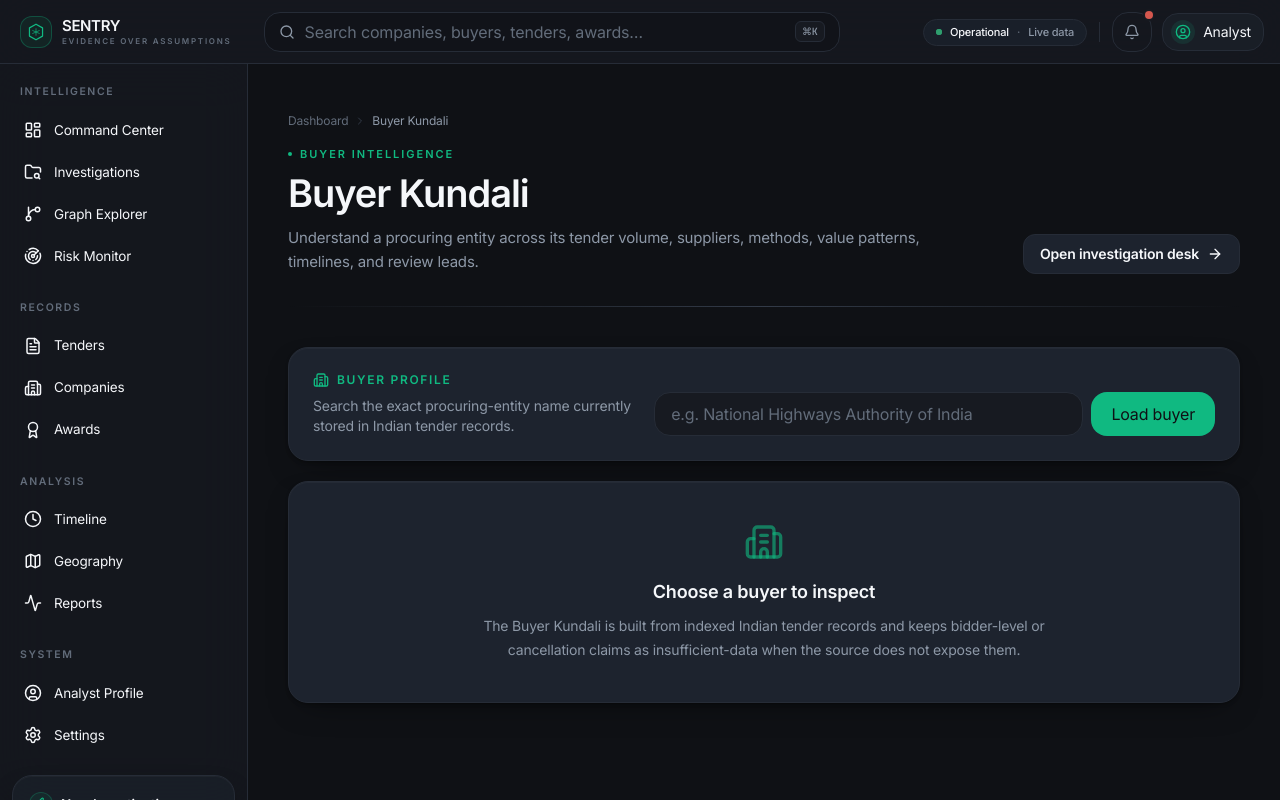
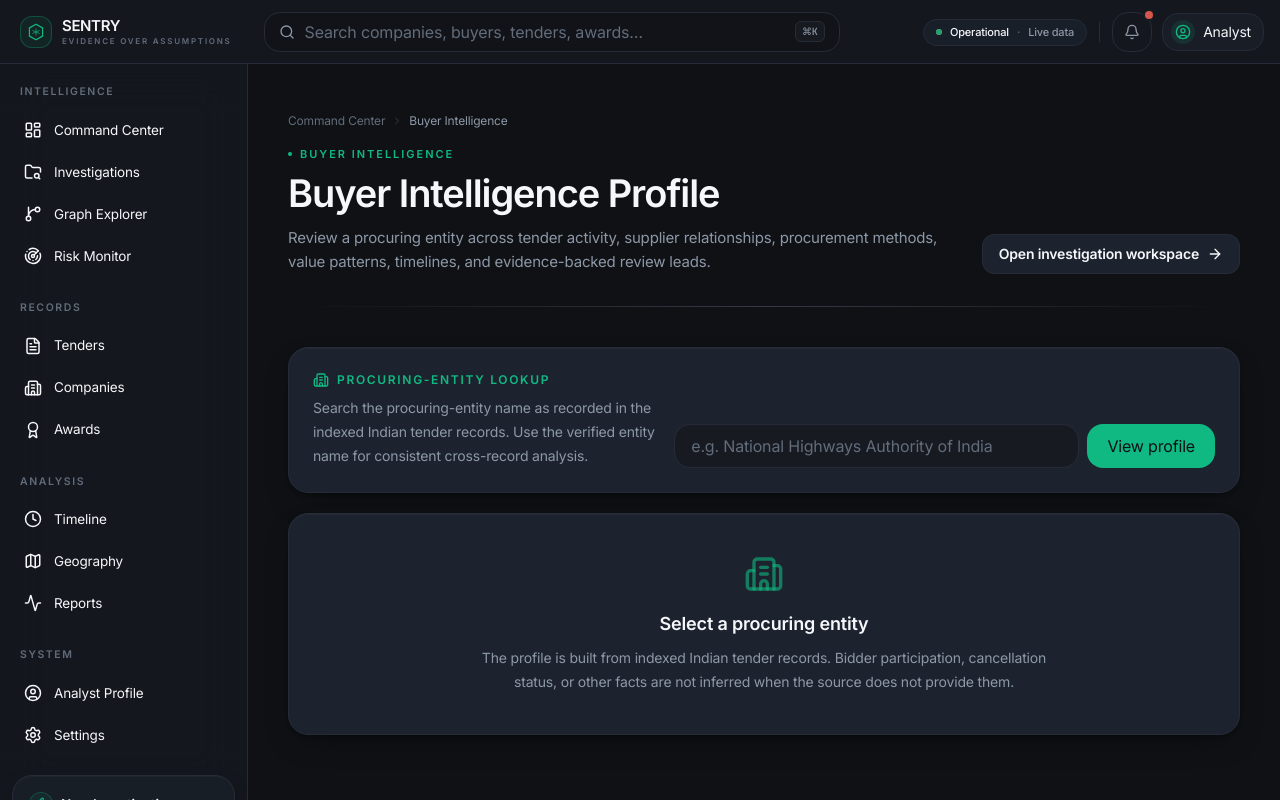
Before and after one commit to prince-sankhla/sentry, a Next.js app in the folder frontend/: page /buyers in a window 1280 px wide. Built offline with nearby package versions, Linux system fonts and the light colour scheme; no server answers.

Commit message:
refine buyer intelligence terminology and actions

```diff
--- a/frontend/src/app/buyers/page.tsx
+++ b/frontend/src/app/buyers/page.tsx
@@ -19,18 +19,18 @@ export default async function BuyersPage({ searchParams }: Props) {
     <PageShell>
       <PageHeader
         eyebrow="Buyer Intelligence"
-        title="Buyer Kundali"
-        subtitle="Understand a procuring entity across its tender volume, suppliers, methods, value patterns, timelines, and review leads."
+        title="Buyer Intelligence Profile"
+        subtitle="Review a procuring entity across tender activity, supplier relationships, procurement methods, value patterns, timelines, and evidence-backed review leads."
         breadcrumb={[
-          { label: "Dashboard", href: "/" },
-          { label: "Buyer Kundali" }
+          { label: "Command Center", href: "/" },
+          { label: "Buyer Intelligence" }
         ]}
         actions={
           <Link
             href="/investigations"
             className="inline-flex h-10 items-center justify-center gap-2 rounded-lg border border-border bg-surface px-4 text-sm font-semibold text-text transition hover:border-border-strong"
           >
-            Open investigation desk
+            Open investigation workspace
             <ArrowRight className="h-4 w-4" />
           </Link>
         }
@@ -41,21 +41,23 @@ export default async function BuyersPage({ searchParams }: Props) {
           <div>
             <div className="flex items-center gap-2 text-xs font-semibold uppercase tracking-[0.14em] text-accent">
               <Building2 className="h-4 w-4" />
-              Buyer profile
+              Procuring-entity lookup
             </div>
-            <div className="mt-2 text-sm text-muted">
-              Search the exact procuring-entity name currently stored in Indian tender records.
+            <div className="mt-2 max-w-xl text-sm leading-6 text-muted">
+              Search the procuring-entity name as recorded in the indexed Indian tender records. Use the verified entity name for consistent cross-record analysis.
             </div>
           </div>
           <form className="flex w-full max-w-2xl gap-2" action="/buyers">
+            <label className="sr-only" htmlFor="buyer-name">Procuring-entity name</label>
             <input
+              id="buyer-name"
               name="name"
               defaultValue={buyer}
               placeholder="e.g. National Highways Authority of India"
-              className="h-11 min-w-0 flex-1 rounded-xl border border-border bg-bg-2 px-4 text-sm text-text outline-none transition placeholder:text-faint focus:border-accent/50"
+              className="h-11 min-w-0 flex-1 rounded-xl border border-border bg-bg-2 px-4 text-sm text-text outline-none transition placeholder:text-faint focus:border-accent/50 focus:ring-4 focus:ring-accent/10"
             />
             <button className="h-11 rounded-xl bg-accent px-5 text-sm font-semibold text-bg transition hover:brightness-110" type="submit">
-              Load buyer
+              View profile
             </button>
           </form>
         </div>
@@ -64,9 +66,9 @@ export default async function BuyersPage({ searchParams }: Props) {
       {buyer ? <BuyerKundaliPanel buyer={buyer} /> : (
         <SurfaceCard className="p-10 text-center">
           <Building2 className="mx-auto h-10 w-10 text-accent/60" />
-          <div className="mt-4 text-lg font-semibold text-text">Choose a buyer to inspect</div>
+          <div className="mt-4 text-lg font-semibold text-text">Select a procuring entity</div>
           <p className="mx-auto mt-2 max-w-xl text-sm leading-6 text-muted">
-            The Buyer Kundali is built from indexed Indian tender records and keeps bidder-level or cancellation claims as insufficient-data when the source does not expose them.
+            The profile is built from indexed Indian tender records. Bidder participation, cancellation status, or other facts are not inferred when the source does not provide them.
           </p>
         </SurfaceCard>
       )}
```
